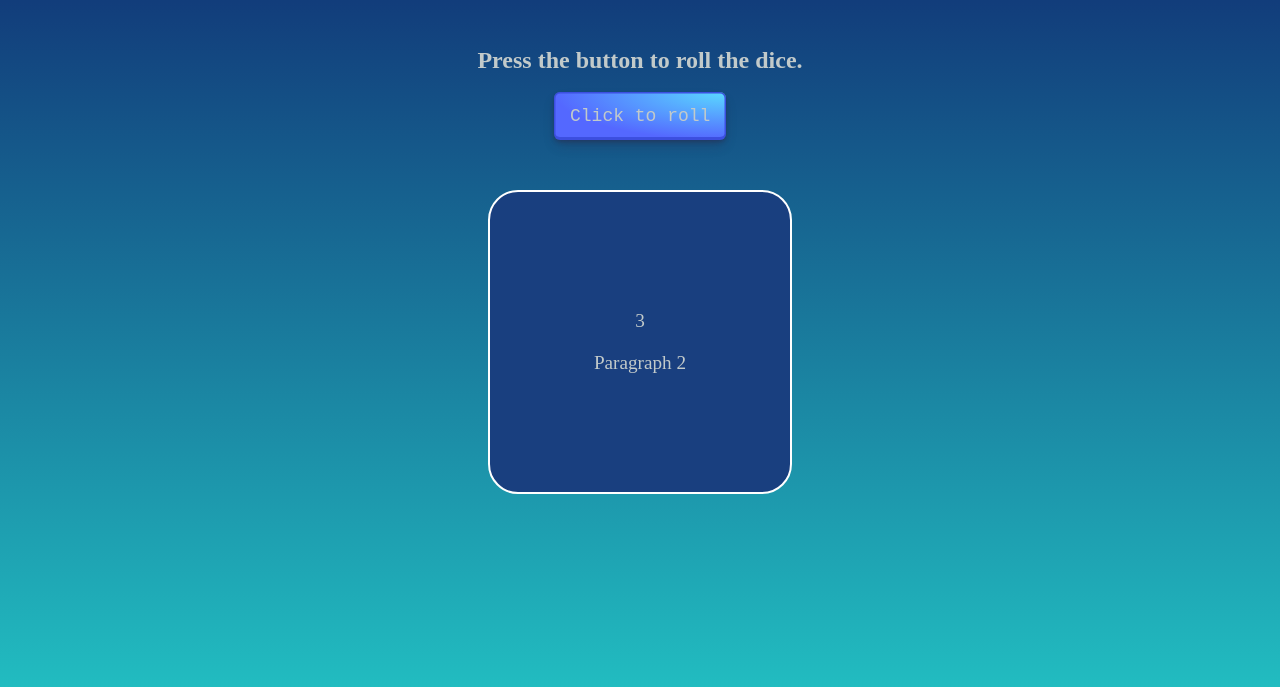
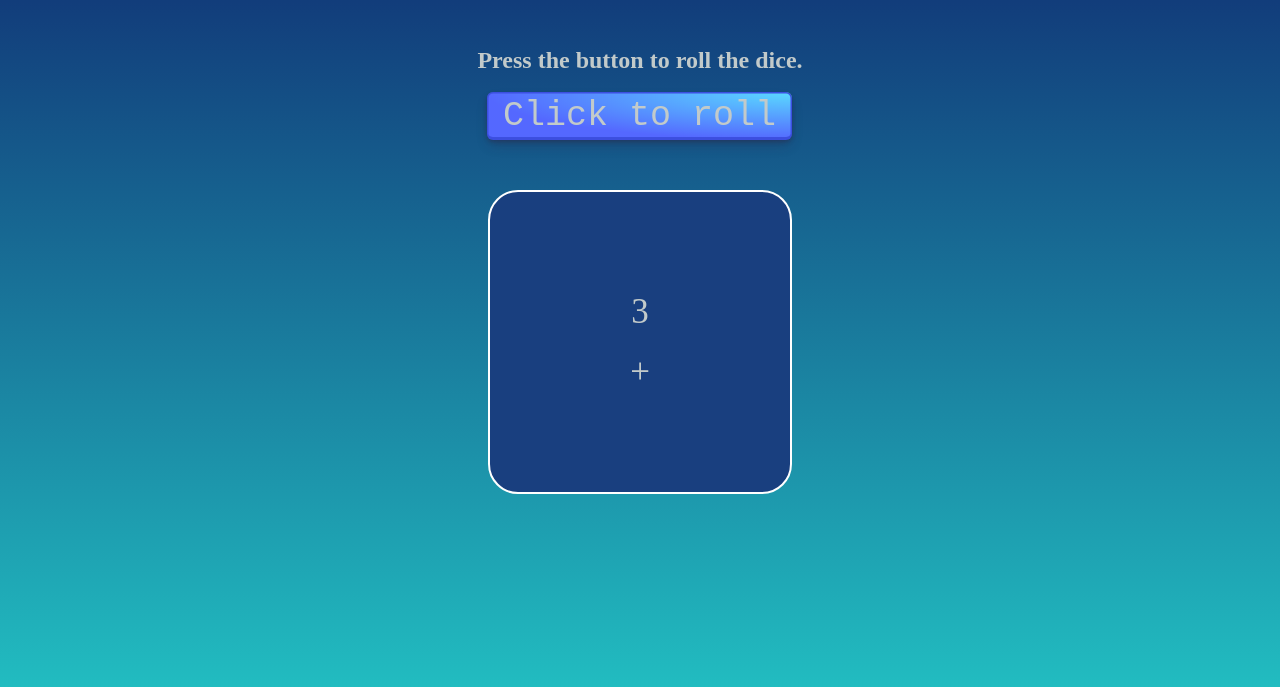
Before and after one commit to SimonJAndrews/Grammar, a plain HTML site: page index.html in a window 1280 px wide. Both pictures are taken after a click on the button "Click to roll". Shown: the part 117-804 px from the top of the page. Drawn offline with Linux system fonts and the light colour scheme.

Commit message:
comitting updatewd Javascript

```diff
--- a/grammar.css
+++ b/grammar.css
@@ -86,7 +86,7 @@ h1{
   touch-action: manipulation;
   white-space: nowrap;
   will-change: box-shadow,transform;
-  font-size: 18px;
+  font-size: 35px;
   min-width: none;
 }
 
@@ -121,7 +121,8 @@ h1{
     border: 2px solid white;
     border-radius: 30px;
     margin-top: 50px;
-    font-size: larger;
     color: rgb(194, 202, 202);
 
 }
+
+p{ font-size: 35px;}
--- a/grammar.js
+++ b/grammar.js
@@ -1,14 +1,33 @@
-let paragraphOne = document.querySelector(".para1");
+const paragraphOne = document.querySelector(".para1");
  const paragraphTwo = document.querySelector(".para2");
+ let value;
 
- function randomNumber(min,max){
-    return Math.floor(Math.random() * (max - min + 1) + min);
- }
 
- let returnValue = randomNumber(1,6);
+const trigger = document.querySelector('.button-29').addEventListener("click" , myFunction);
 
- console.log(returnValue)
+function random(min, max){
+   return Math.floor(Math.random() * (max - min) + min)
+}
 
- if(returnValue >= 1 && returnValue <= 6){
-    document.querySelector(".para1").textContent = returnValue;
- }
+function question(min, max){
+   return Math.floor(Math.random() * (max - min) + min)
+}
+
+ value = question();
+
+
+function getValue(value){
+   if (value === 0){
+   paragraphTwo.textContent = "+"
+} else if (value === 1){
+   paragraphTwo.textContent = "-"
+}else{
+   paragraphTwo.textContent = "?"
+}}
+
+
+
+function myFunction(){
+   paragraphOne.textContent = random(1,6);
+   getValue(question(0,3));
+}
--- a/index.html
+++ b/index.html
@@ -15,12 +15,14 @@
             <h2>Press the button to roll the dice.</h2>
         </div>
         <div><img></div>
-        <div class="buttonholder"><button class="button-29" role="button">Click to roll</button></div>
+        <div class="buttonholder">
+            <button id="button" class="button-29" role="button">Click to roll</button>
+        </div>
         <div class="paragraph_holder">
-            <p class="para1">Paragraph One</p>
+            <p class="para1"></p>
 
 
-            <p class="para2">Paragraph 2</p>
+            <p class="para2"></p>
         </div>
 
 
```
